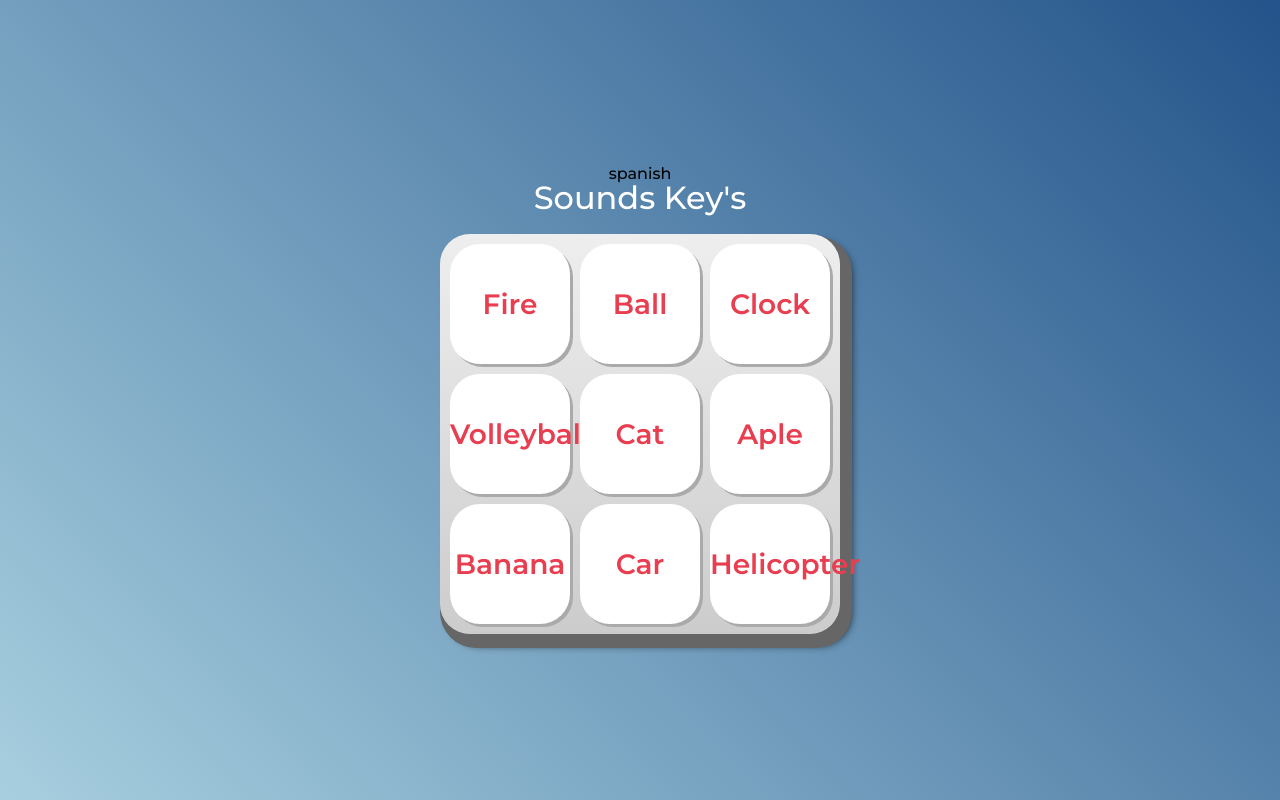
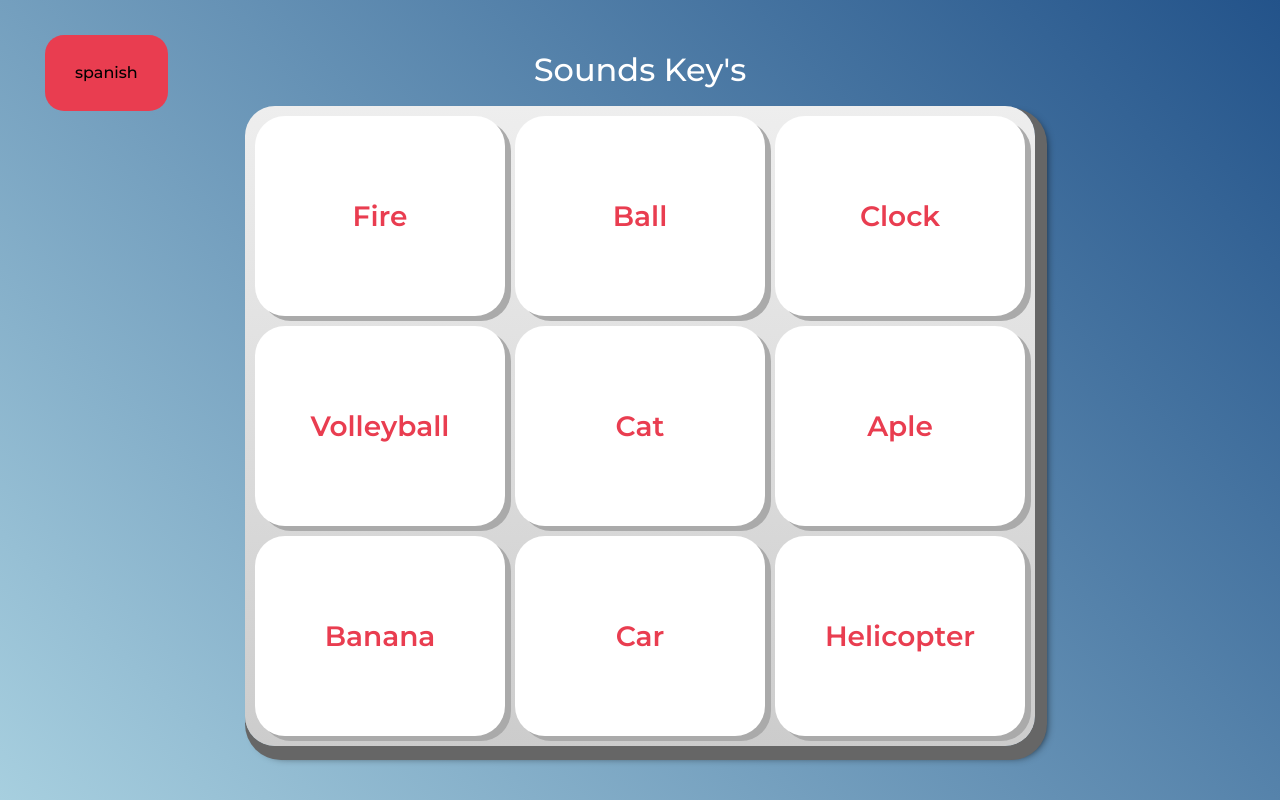
Before and after one commit to arthurMalveste/AluraMidi-Inicial, a plain HTML site: page index.html in a window 1280 px wide. Drawn offline with Linux system fonts and the light colour scheme.

Commit message:
Add files via upload

```diff
--- a/css/estilos.css
+++ b/css/estilos.css
@@ -4,6 +4,16 @@
   --vermelha-escura: #af303f;
   --branca: #fff;
   --luz: rgb(229, 255, 0);
+}
+
+#mudançaIdioma {
+  color: #000;
+    background-color: var(--vermelha);
+    border-radius: 19px;
+    padding: 30px;
+    position: absolute;
+    top: 35px;
+    left: 45px;
 }
 
 body {
@@ -35,15 +45,15 @@ h1 {
 .tecla {
   background-color: var(--branca);
     border-radius: 30px;
-  box-shadow: 3px 3px 0 var(--cinza);
+    box-shadow: 6px 5px 0 var(--cinza);
     color: var(--vermelha);
     cursor: pointer;
-  height: 120px;
+    height: 200px;
     font-size: 1.75em;
     font-weight: bold;
     line-height: 120px;
     text-align: center;
-  width: 120px;
+    width: 250px;
 }
 
 .tecla.ativa,
```
Lines whose indentation alone changed are shown as unchanged.
